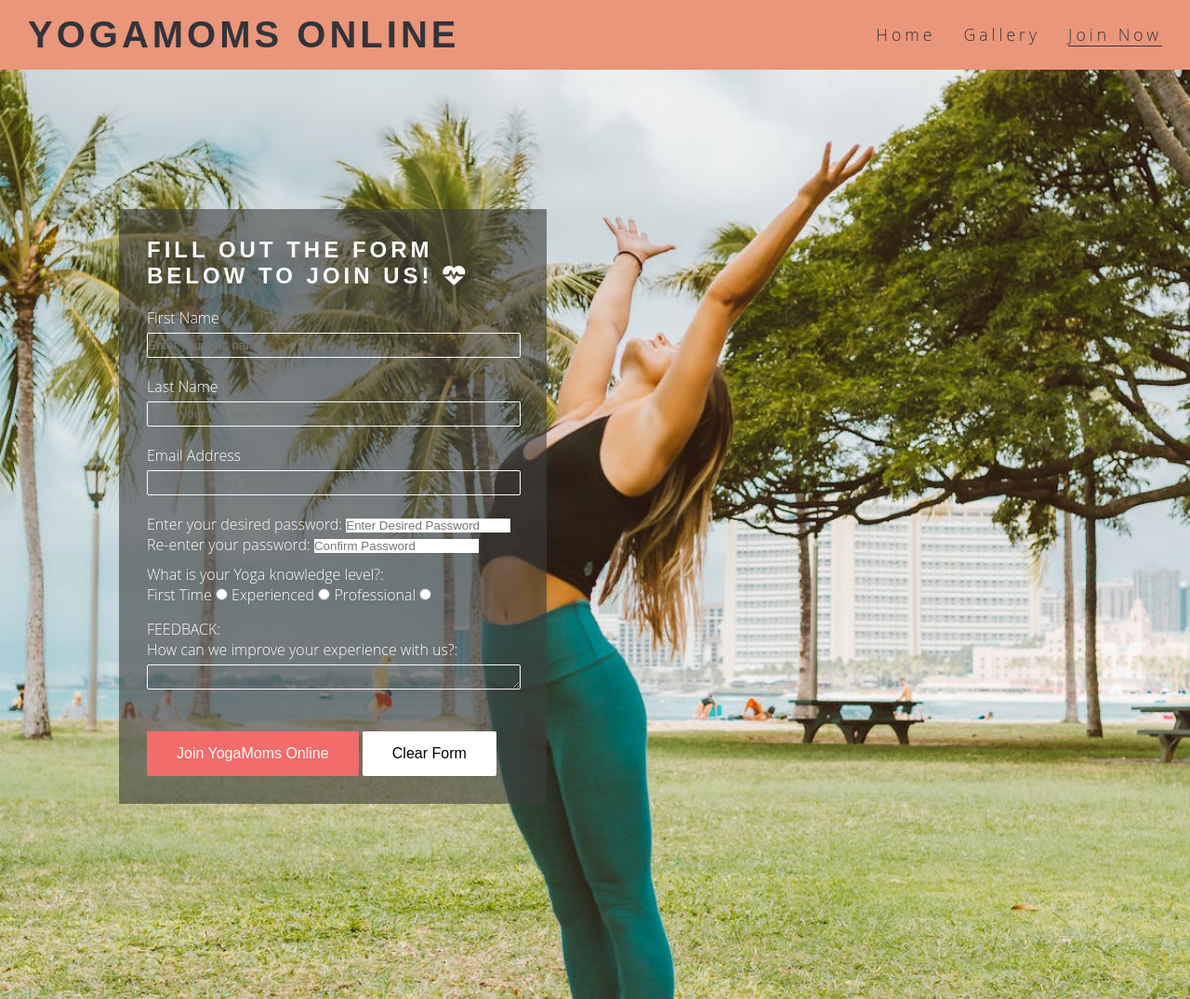
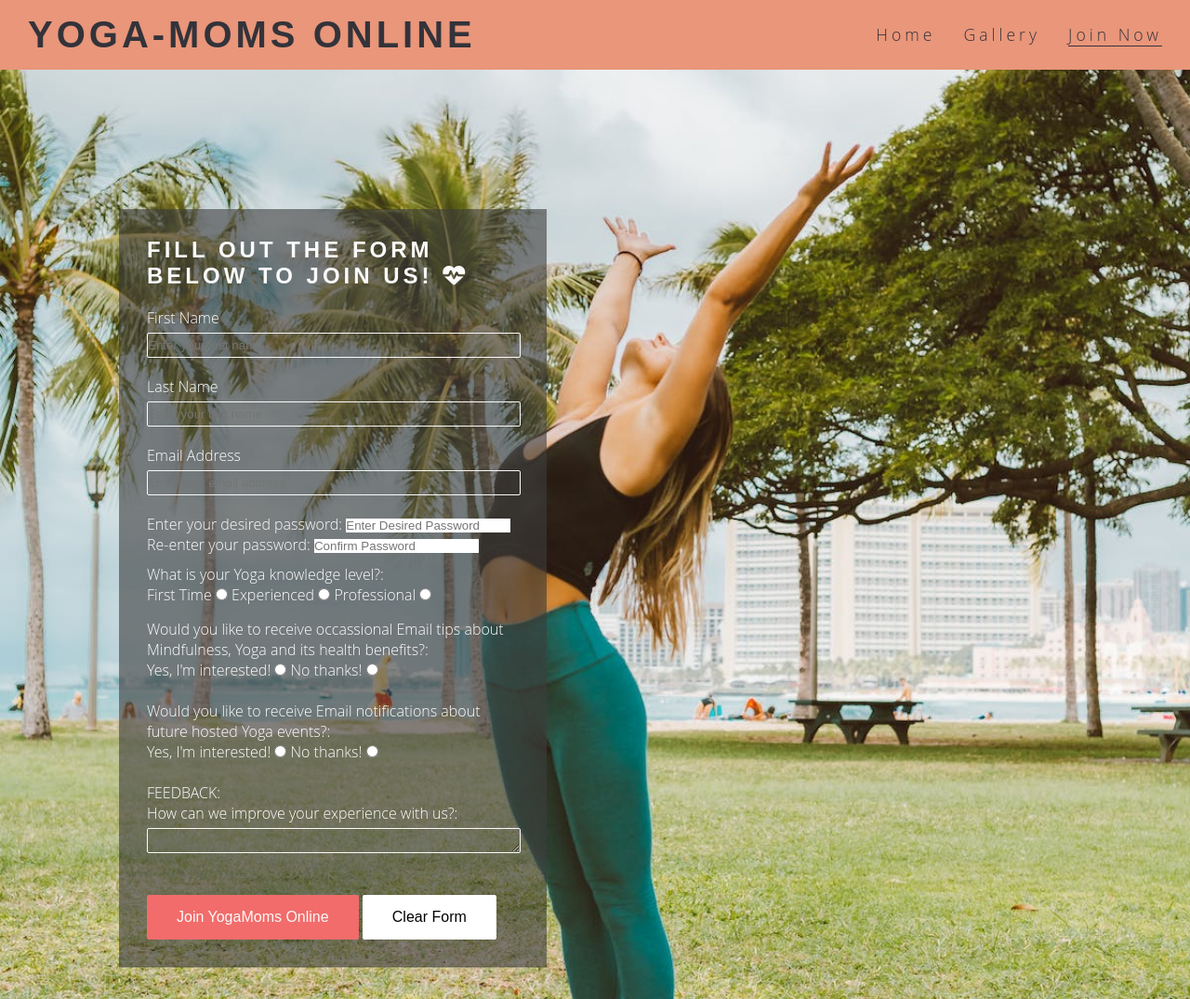
Before and after one commit to irishcoders/yogamomsonline, a plain HTML site: page signup.html in a window 1280 px wide. Shown: the top 1075 px of the page at 93% size. Drawn offline with Linux system fonts and the light colour scheme; a web font is replaced by a local one.

```diff
--- a/signup.html
+++ b/signup.html
@@ -14,7 +14,7 @@
 <body>
     <header>
         <a href="index.html">
-            <h1 id="logo">YogaMoms Online</h1>
+            <h1 id="logo">Yoga-Moms Online</h1>
         </a>
         <nav>
             <ul id="menu">
@@ -61,6 +61,22 @@
                 <label for="professional">Professional</label>
                 <input type="radio" id="professional" name="experience-level" value="professional_user" required>
             </div>
+            <div id="email-sub">
+                <p>Would you like to receive occassional Email tips about Mindfulness, Yoga and its health benefits?:</p>
+                <label for="ybutton">Yes, I'm interested!</label>
+                <input type="radio" id="ybutton" name="email-sub" value="yes_button" required>
+                <label for="nbutton">No thanks!</label>
+                <input type="radio" id="nbutton" name="email-sub" value="no_button" required>
+            </div>
+            <br>
+            <div id="email-sub2">
+                <p>Would you like to receive Email notifications about future hosted Yoga events?:</p>
+                <label for="ybutton">Yes, I'm interested!</label>
+                <input type="radio" id="ybutton" name="email-sub2" value="yes_button" required>
+                <label for="nbutton">No thanks!</label>
+                <input type="radio" id="nbutton" name="email-sub2" value="no_button" required>
+            </div>
+            <br>
 
             <fieldset>
                 <legend>Feedback:</legend>
@@ -90,7 +106,7 @@
                         class="fa-brands fa-instagram"></i></a>
             </li>
         </ul>
-        <p>Copyright © Codeinstitute Project1 for Oluwaseyi Babalola 2023</p>
+        <p>Copyright © Yoga-Moms Online 2023</p>
     </footer>
 
     <!-- Font Awesome link-->
```
Also changed, not shown: gallery.html (+2 -2 lines), index.html (+4 -4 lines), 1 other file.
